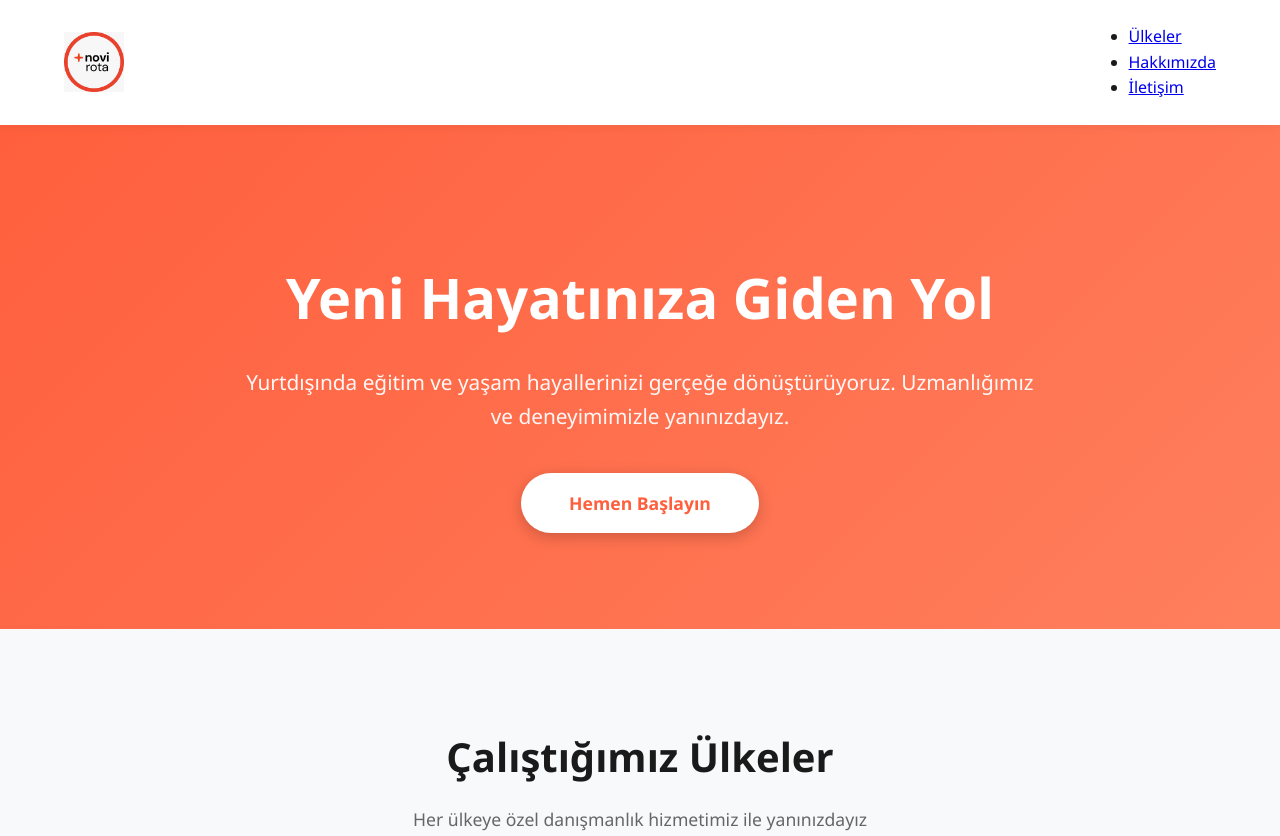
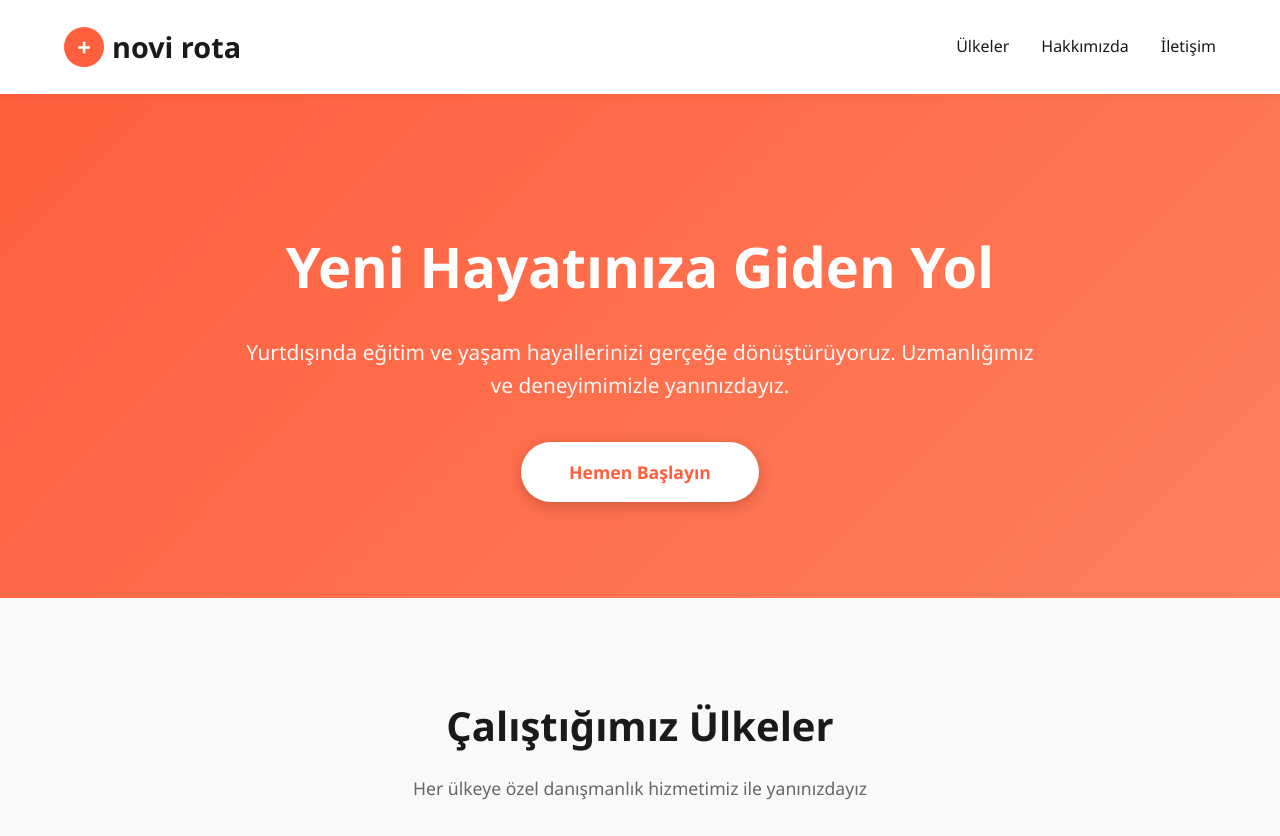
Before and after one commit to novirotaa/source, a website: page index.html in a window 1280 px wide. Shown: the top 836 px of the page. Drawn offline with Linux system fonts and the light colour scheme.

Commit message:
Update index.html

```diff
--- a/index.html
+++ b/index.html
@@ -43,19 +43,41 @@ nav {
         }
 
         .logo {
+            font-size: 1.8rem;
+            font-weight: bold;
+            color: var(--dark-text);
             display: flex;
             align-items: center;
+            gap: 0.5rem;
         }
 
-.logo-image {
-    height: 60px;
-    width: auto;
-    cursor: pointer;
-    transition: transform 0.3s;
+        .logo-icon {
+            width: 40px;
+            height: 40px;
+            background: var(--primary-orange);
+            border-radius: 50%;
+            display: flex;
+            align-items: center;
+            justify-content: center;
+            color: var(--white);
+            font-size: 1.5rem;
         }
 
-.logo-image:hover {
-    transform: scale(1.05);
+        .nav-links {
+            display: flex;
+            gap: 2rem;
+            list-style: none;
+        }
+
+        .nav-links a {
+            text-decoration: none;
+            color: var(--dark-text);
+            font-weight: 500;
+            transition: color 0.3s;
+        }
+
+        .nav-links a:hover {
+            color: var(--primary-orange);
         }
 
         /* Hero Section */
@@ -488,15 +510,19 @@ nav {
 
         /* Responsive */
         @media (max-width: 768px) {
-    .logo-image {
-        height: 45px;
+            .hero h1 {
+                font-size: 2.5rem;
+            }
+
+            .hero p {
+                font-size: 1.1rem;
             }
 
             .nav-links {
                 gap: 1rem;
                 font-size: 0.9rem;
             }
-}
+
             .about-content {
                 grid-template-columns: 1fr;
                 gap: 2rem;
@@ -523,11 +549,11 @@ nav {
 </head>
 <body>
     <!-- Header -->
-    <!-- Header -->
     <header>
         <nav>
             <div class="logo">
-            <img src="novirota-logo.jpg" alt="Novi Rota" class="logo-image">
+                <div class="logo-icon">+</div>
+                <span>novi rota</span>
             </div>
             <ul class="nav-links">
                 <li><a href="#ulkeler">Ülkeler</a></li>
```
Lines whose indentation alone changed are shown as unchanged.
